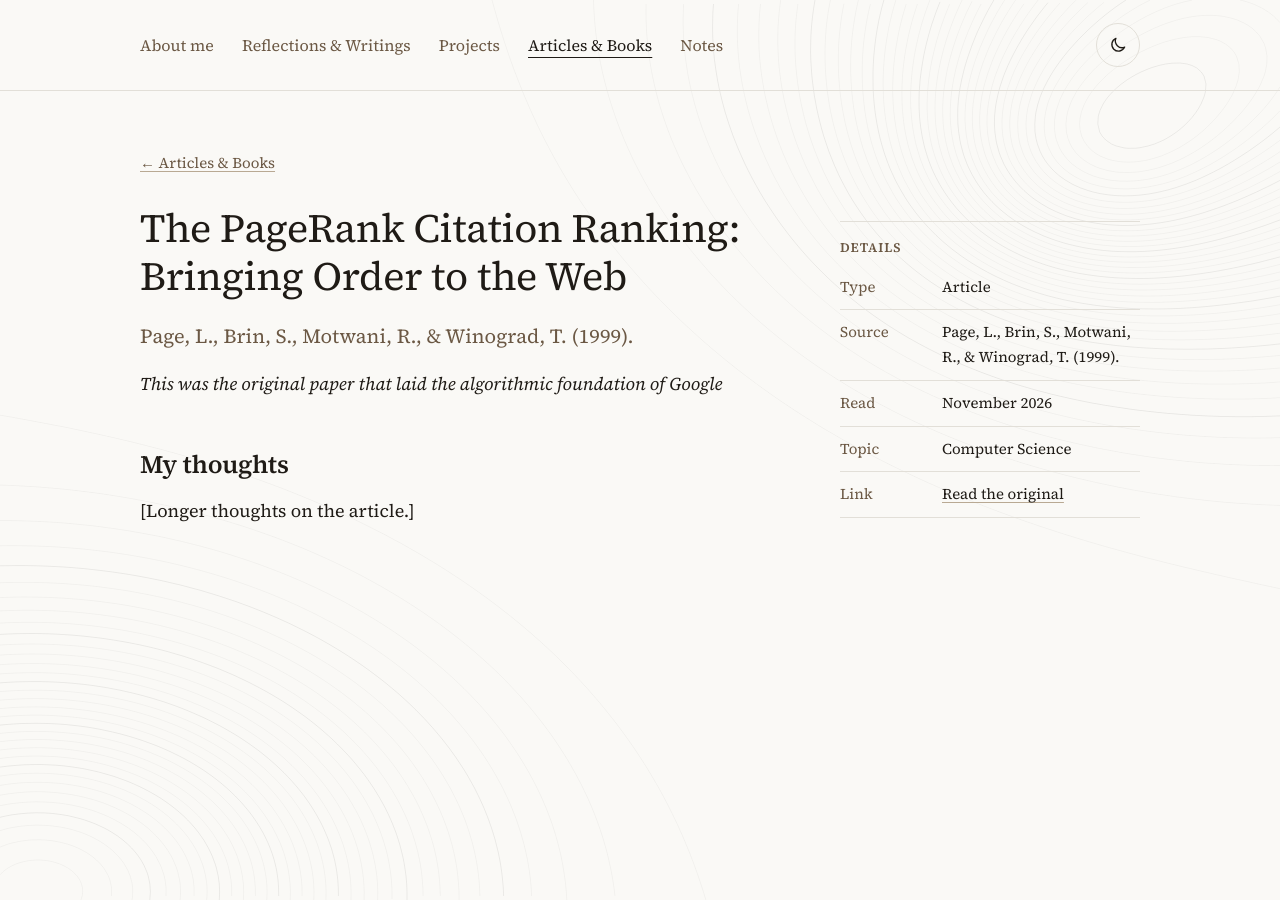
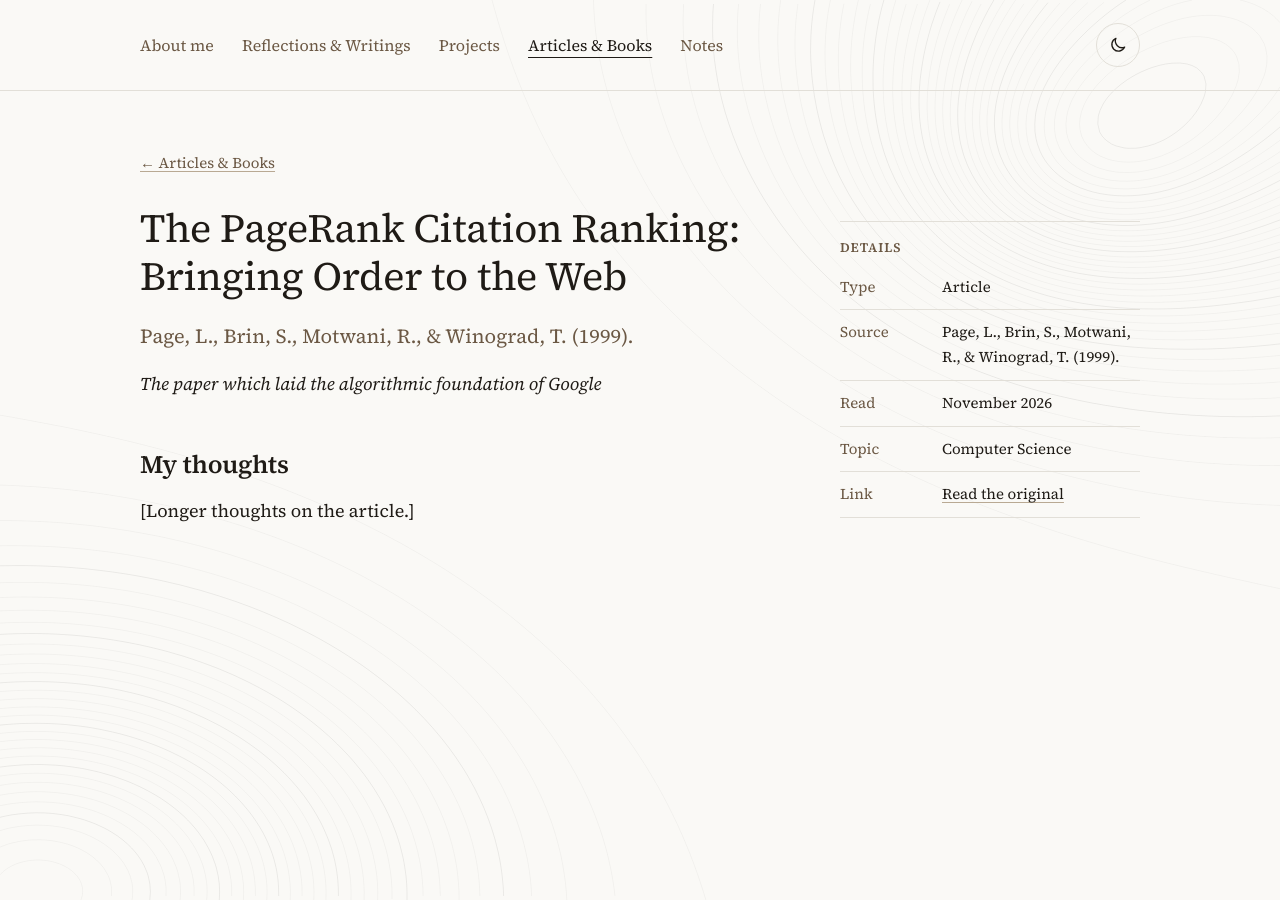
Before and after one commit to David-Berntsson/David-Berntsson.github.io, a Jekyll site: the page built from _reading/article-example-1.md, in a window 1280 px wide. Built offline with Jekyll 4.4.1, drawn with Linux system fonts in a browser that asks for light colours.

Commit message:
Revise note for clarity on Google algorithm paper

```diff
--- a/_reading/article-example-1.md
+++ b/_reading/article-example-1.md
@@ -6,7 +6,7 @@ source: "Page, L., Brin, S., Motwani, R., & Winograd, T. (1999)."
 link: https://shorturl.at/QFAm2
 read: 2026-11-22
 topic: Computer Science
-note: "This was the original paper that laid the algorithmic foundation of Google"
+note: "The paper which laid the algorithmic foundation of Google"
 ---
 ## My thoughts
 
```
